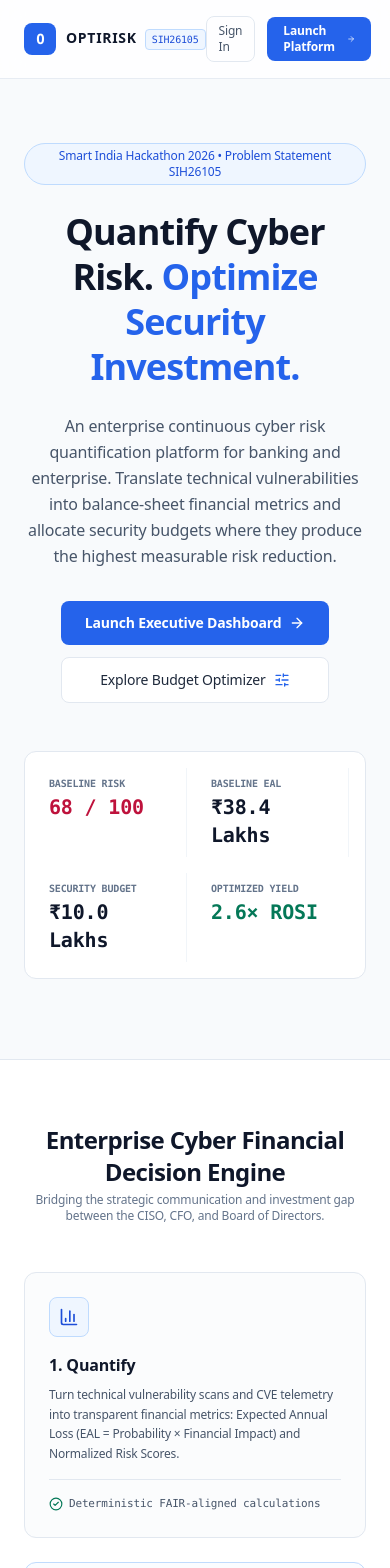
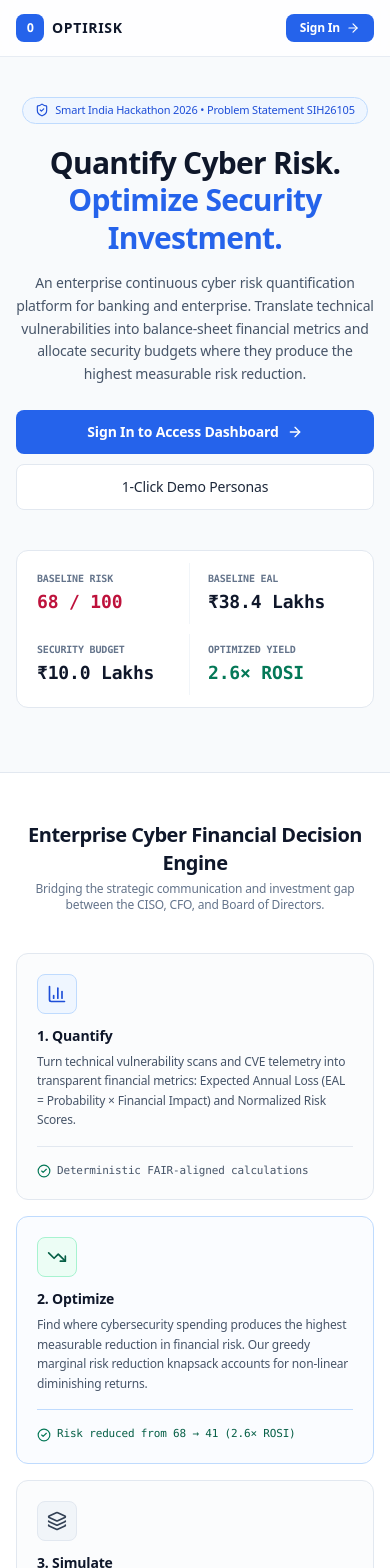
Before and after one commit to borse9030/OPTIRISK, a Next.js app: page / in a window 390 px wide. Shown: the top 1568 px of the page. Built offline with nearby package versions, Linux system fonts and the light colour scheme; no server answers.

Commit message:
fix(login): streamline mobile login layout, resolve dashboard sync, and add active session card

```diff
--- a/src/app/page.tsx
+++ b/src/app/page.tsx
@@ -9,70 +9,84 @@
   Layers,
   CheckCircle2,
   SlidersHorizontal,
+  ShieldCheck,
+  UserCheck,
 } from 'lucide-react';
+import { useAuth } from '@/context/AuthContext';
 
 export default function LandingPage() {
+  const { user } = useAuth();
+
   return (
     <div className="min-h-screen bg-slate-50 text-slate-900 flex flex-col justify-between">
       {/* Top minimal header */}
-      <header className="border-b border-slate-200/80 bg-white/80 backdrop-blur-md px-6 py-4 flex items-center justify-between max-w-7xl mx-auto w-full sticky top-0 z-30">
-        <div className="flex items-center gap-2.5">
-          <div className="w-8 h-8 rounded-lg bg-blue-600 flex items-center justify-center text-white font-bold text-sm shadow-xs">
+      <header className="border-b border-slate-200/80 bg-white/80 backdrop-blur-md px-4 sm:px-6 py-3.5 flex items-center justify-between max-w-7xl mx-auto w-full sticky top-0 z-30">
+        <div className="flex items-center gap-2 sm:gap-2.5">
+          <div className="w-7 h-7 sm:w-8 sm:h-8 rounded-lg bg-blue-600 flex items-center justify-center text-white font-bold text-xs sm:text-sm shadow-xs">
             <span className="font-mono tracking-tighter">O</span>
           </div>
-          <div className="flex items-baseline gap-2">
+          <div className="flex items-baseline gap-1.5 sm:gap-2">
             <span className="text-sm font-bold tracking-wider text-slate-900 uppercase">
               OptiRisk
             </span>
-            <span className="text-[10px] font-mono text-blue-700 px-1.5 py-0.5 bg-blue-50 rounded border border-blue-200">
+            <span className="text-[10px] font-mono text-blue-700 px-1.5 py-0.2 rounded bg-blue-50 border border-blue-200 hidden sm:inline">
               SIH26105
             </span>
           </div>
         </div>
 
-        <div className="flex items-center gap-3">
+        {/* Auth-Synchronized Top Navigation Button */}
+        <div className="flex items-center gap-2">
+          {user ? (
+            <Link
+              href="/dashboard"
+              className="text-xs font-semibold text-white bg-blue-600 hover:bg-blue-700 px-3.5 py-1.5 rounded-lg shadow-xs transition-all flex items-center gap-1.5"
+            >
+              <UserCheck className="w-3.5 h-3.5" />
+              <span>Go to Dashboard</span>
+              <ArrowRight className="w-3.5 h-3.5" />
+            </Link>
+          ) : (
             <Link
               href="/login"
-            className="text-xs font-medium text-slate-600 hover:text-slate-900 px-3 py-1.5 rounded-lg border border-slate-200 hover:bg-slate-50 transition-colors"
+              className="text-xs font-semibold text-white bg-blue-600 hover:bg-blue-700 px-3.5 py-1.5 rounded-lg shadow-xs transition-all flex items-center gap-1.5"
             >
-            Sign In
-          </Link>
-          <Link
-            href="/dashboard"
-            className="text-xs font-semibold text-white bg-blue-600 hover:bg-blue-700 px-4 py-1.5 rounded-lg shadow-xs transition-all flex items-center gap-1.5"
-          >
-            <span>Launch Platform</span>
+              <span>Sign In</span>
               <ArrowRight className="w-3.5 h-3.5" />
             </Link>
+          )}
         </div>
       </header>
 
       {/* Hero Section */}
-      <section className="max-w-5xl mx-auto px-6 pt-16 pb-20 text-center flex flex-col items-center">
-        <div className="inline-flex items-center gap-2 px-3 py-1 rounded-full bg-blue-50 border border-blue-200 text-xs font-medium text-blue-700 mb-6">
+      <section className="max-w-5xl mx-auto px-4 sm:px-6 pt-10 sm:pt-16 pb-16 text-center flex flex-col items-center">
+        <div className="inline-flex items-center gap-1.5 sm:gap-2 px-3 py-1 rounded-full bg-blue-50 border border-blue-200 text-[11px] sm:text-xs font-medium text-blue-700 mb-5">
+          <ShieldCheck className="w-3.5 h-3.5" />
           <span>Smart India Hackathon 2026 • Problem Statement SIH26105</span>
         </div>
 
-        <h1 className="text-4xl sm:text-6xl font-bold tracking-tight text-slate-900 max-w-4xl leading-tight">
+        <h1 className="text-3xl sm:text-5xl lg:text-6xl font-bold tracking-tight text-slate-900 max-w-4xl leading-tight">
           Quantify Cyber Risk.{' '}
           <span className="text-blue-600">
             Optimize Security Investment.
           </span>
         </h1>
 
-        <p className="text-base sm:text-lg text-slate-600 mt-6 max-w-2xl leading-relaxed">
+        <p className="text-sm sm:text-base lg:text-lg text-slate-600 mt-4 sm:mt-6 max-w-2xl leading-relaxed">
           An enterprise continuous cyber risk quantification platform for banking and enterprise.
           Translate technical vulnerabilities into balance-sheet financial metrics and allocate security budgets
           where they produce the highest measurable risk reduction.
         </p>
 
-        {/* Action CTAs */}
-        <div className="flex flex-col sm:flex-row items-center gap-3 mt-8">
+        {/* Action CTAs: Properly synchronized with authentication state */}
+        <div className="flex flex-col sm:flex-row items-center gap-2.5 sm:gap-3 mt-6 sm:mt-8 w-full sm:w-auto">
+          {user ? (
+            <>
               <Link
                 href="/dashboard"
                 className="w-full sm:w-auto px-6 py-3 rounded-lg bg-blue-600 hover:bg-blue-700 text-white text-sm font-semibold shadow-xs flex items-center justify-center gap-2 transition-all"
               >
-            <span>Launch Executive Dashboard</span>
+                <span>Enter Executive Dashboard</span>
                 <ArrowRight className="w-4 h-4" />
               </Link>
 
@@ -83,34 +97,53 @@
                 <span>Explore Budget Optimizer</span>
                 <SlidersHorizontal className="w-4 h-4 text-blue-600" />
               </Link>
+            </>
+          ) : (
+            <>
+              <Link
+                href="/login"
+                className="w-full sm:w-auto px-6 py-3 rounded-lg bg-blue-600 hover:bg-blue-700 text-white text-sm font-semibold shadow-xs flex items-center justify-center gap-2 transition-all"
+              >
+                <span>Sign In to Access Dashboard</span>
+                <ArrowRight className="w-4 h-4" />
+              </Link>
+
+              <Link
+                href="/login"
+                className="w-full sm:w-auto px-6 py-3 rounded-lg bg-white hover:bg-slate-50 text-slate-800 text-sm font-medium border border-slate-200 shadow-xs flex items-center justify-center gap-2 transition-all"
+              >
+                <span>1-Click Demo Personas</span>
+              </Link>
+            </>
+          )}
         </div>
 
         {/* Benchmark Metric Pill Strip */}
-        <div className="mt-12 p-4 rounded-xl bg-white border border-slate-200 shadow-xs max-w-3xl w-full grid grid-cols-2 sm:grid-cols-4 gap-4 text-left">
+        <div className="mt-10 sm:mt-12 p-3 sm:p-4 rounded-xl bg-white border border-slate-200 shadow-xs max-w-3xl w-full grid grid-cols-2 sm:grid-cols-4 gap-2.5 sm:gap-4 text-left">
           <div className="p-2 border-r border-slate-100">
             <div className="text-[10px] uppercase font-mono text-slate-500 font-semibold">Baseline Risk</div>
-            <div className="text-xl font-bold font-mono text-rose-700 mt-0.5">68 / 100</div>
+            <div className="text-lg sm:text-xl font-bold font-mono text-rose-700 mt-0.5">68 / 100</div>
           </div>
-          <div className="p-2 border-r border-slate-100">
+          <div className="p-2 sm:border-r border-slate-100">
             <div className="text-[10px] uppercase font-mono text-slate-500 font-semibold">Baseline EAL</div>
-            <div className="text-xl font-bold font-mono text-slate-900 mt-0.5">₹38.4 Lakhs</div>
+            <div className="text-lg sm:text-xl font-bold font-mono text-slate-900 mt-0.5">₹38.4 Lakhs</div>
           </div>
           <div className="p-2 border-r border-slate-100">
             <div className="text-[10px] uppercase font-mono text-slate-500 font-semibold">Security Budget</div>
-            <div className="text-xl font-bold font-mono text-slate-900 mt-0.5">₹10.0 Lakhs</div>
+            <div className="text-lg sm:text-xl font-bold font-mono text-slate-900 mt-0.5">₹10.0 Lakhs</div>
           </div>
           <div className="p-2">
             <div className="text-[10px] uppercase font-mono text-slate-500 font-semibold">Optimized Yield</div>
-            <div className="text-xl font-bold font-mono text-emerald-700 mt-0.5">2.6× ROSI</div>
+            <div className="text-lg sm:text-xl font-bold font-mono text-emerald-700 mt-0.5">2.6× ROSI</div>
           </div>
         </div>
       </section>
 
       {/* 3 Core Pillars Section */}
-      <section className="border-t border-slate-200 bg-white py-16 px-6">
+      <section className="border-t border-slate-200 bg-white py-12 sm:py-16 px-4 sm:px-6">
         <div className="max-w-6xl mx-auto">
-          <div className="text-center mb-12">
-            <h2 className="text-2xl font-bold text-slate-900 tracking-tight">
+          <div className="text-center mb-10 sm:mb-12">
+            <h2 className="text-xl sm:text-2xl font-bold text-slate-900 tracking-tight">
               Enterprise Cyber Financial Decision Engine
             </h2>
             <p className="text-xs text-slate-500 mt-1 max-w-lg mx-auto">
@@ -118,14 +151,14 @@
             </p>
           </div>
 
-          <div className="grid grid-cols-1 md:grid-cols-3 gap-6">
+          <div className="grid grid-cols-1 md:grid-cols-3 gap-4 sm:gap-6">
             {/* Pillar 1: Quantify */}
-            <div className="rounded-xl border border-slate-200 bg-slate-50/50 p-6 flex flex-col justify-between hover:border-slate-300 transition-all">
+            <div className="rounded-xl border border-slate-200 bg-slate-50/50 p-5 sm:p-6 flex flex-col justify-between hover:border-slate-300 transition-all">
               <div>
-                <div className="w-10 h-10 rounded-lg bg-blue-50 border border-blue-200 flex items-center justify-center text-blue-700 mb-4">
+                <div className="w-10 h-10 rounded-lg bg-blue-50 border border-blue-200 flex items-center justify-center text-blue-700 mb-3 sm:mb-4">
                   <BarChart3 className="w-5 h-5" />
                 </div>
-                <h3 className="text-base font-bold text-slate-900 mb-2">1. Quantify</h3>
+                <h3 className="text-sm sm:text-base font-bold text-slate-900 mb-1.5 sm:mb-2">1. Quantify</h3>
                 <p className="text-xs text-slate-600 leading-relaxed">
                   Turn technical vulnerability scans and CVE telemetry into transparent financial metrics:
                   Expected Annual Loss (EAL = Probability × Financial Impact) and Normalized Risk Scores.
@@ -138,12 +171,12 @@
             </div>
 
             {/* Pillar 2: Optimize */}
-            <div className="rounded-xl border border-blue-200 bg-blue-50/30 p-6 flex flex-col justify-between hover:border-blue-300 transition-all">
+            <div className="rounded-xl border border-blue-200 bg-blue-50/30 p-5 sm:p-6 flex flex-col justify-between hover:border-blue-300 transition-all">
               <div>
-                <div className="w-10 h-10 rounded-lg bg-emerald-50 border border-emerald-200 flex items-center justify-center text-emerald-800 mb-4">
+                <div className="w-10 h-10 rounded-lg bg-emerald-50 border border-emerald-200 flex items-center justify-center text-emerald-800 mb-3 sm:mb-4">
                   <TrendingDown className="w-5 h-5" />
                 </div>
-                <h3 className="text-base font-bold text-slate-900 mb-2">2. Optimize</h3>
+                <h3 className="text-sm sm:text-base font-bold text-slate-900 mb-1.5 sm:mb-2">2. Optimize</h3>
                 <p className="text-xs text-slate-600 leading-relaxed">
                   Find where cybersecurity spending produces the highest measurable reduction in financial risk.
                   Our greedy marginal risk reduction knapsack accounts for non-linear diminishing returns.
@@ -156,12 +189,12 @@
             </div>
 
             {/* Pillar 3: Simulate */}
-            <div className="rounded-xl border border-slate-200 bg-slate-50/50 p-6 flex flex-col justify-between hover:border-slate-300 transition-all">
+            <div className="rounded-xl border border-slate-200 bg-slate-50/50 p-5 sm:p-6 flex flex-col justify-between hover:border-slate-300 transition-all">
               <div>
-                <div className="w-10 h-10 rounded-lg bg-slate-100 border border-slate-200 flex items-center justify-center text-slate-700 mb-4">
+                <div className="w-10 h-10 rounded-lg bg-slate-100 border border-slate-200 flex items-center justify-center text-slate-700 mb-3 sm:mb-4">
                   <Layers className="w-5 h-5" />
                 </div>
-                <h3 className="text-base font-bold text-slate-900 mb-2">3. Simulate</h3>
+                <h3 className="text-sm sm:text-base font-bold text-slate-900 mb-1.5 sm:mb-2">3. Simulate</h3>
                 <p className="text-xs text-slate-600 leading-relaxed">
                   Model security investment reallocations before committing capital. Test: &ldquo;What happens if we
                   shift ₹1.5L from EDR to API Security?&rdquo; and observe real-time before/after delta curves.
@@ -177,11 +210,11 @@
       </section>
 
       {/* Footer */}
-      <footer className="border-t border-slate-200 bg-white px-6 py-6 text-center text-xs text-slate-500 max-w-7xl mx-auto w-full flex flex-col sm:flex-row items-center justify-between gap-3">
+      <footer className="border-t border-slate-200 bg-white px-4 sm:px-6 py-5 text-center text-xs text-slate-500 max-w-7xl mx-auto w-full flex flex-col sm:flex-row items-center justify-between gap-2">
         <div>
           OptiRisk • Smart India Hackathon 2026 • Problem Statement SIH26105
         </div>
-        <div className="text-slate-600 font-mono">
+        <div className="text-slate-600 font-mono text-[11px]">
           Target Banking Environment: Titan Financial Group
         </div>
       </footer>
```
Also changed, not shown: src/app/login/page.tsx (+81 -57 lines). Lines whose indentation alone changed are shown as unchanged.
